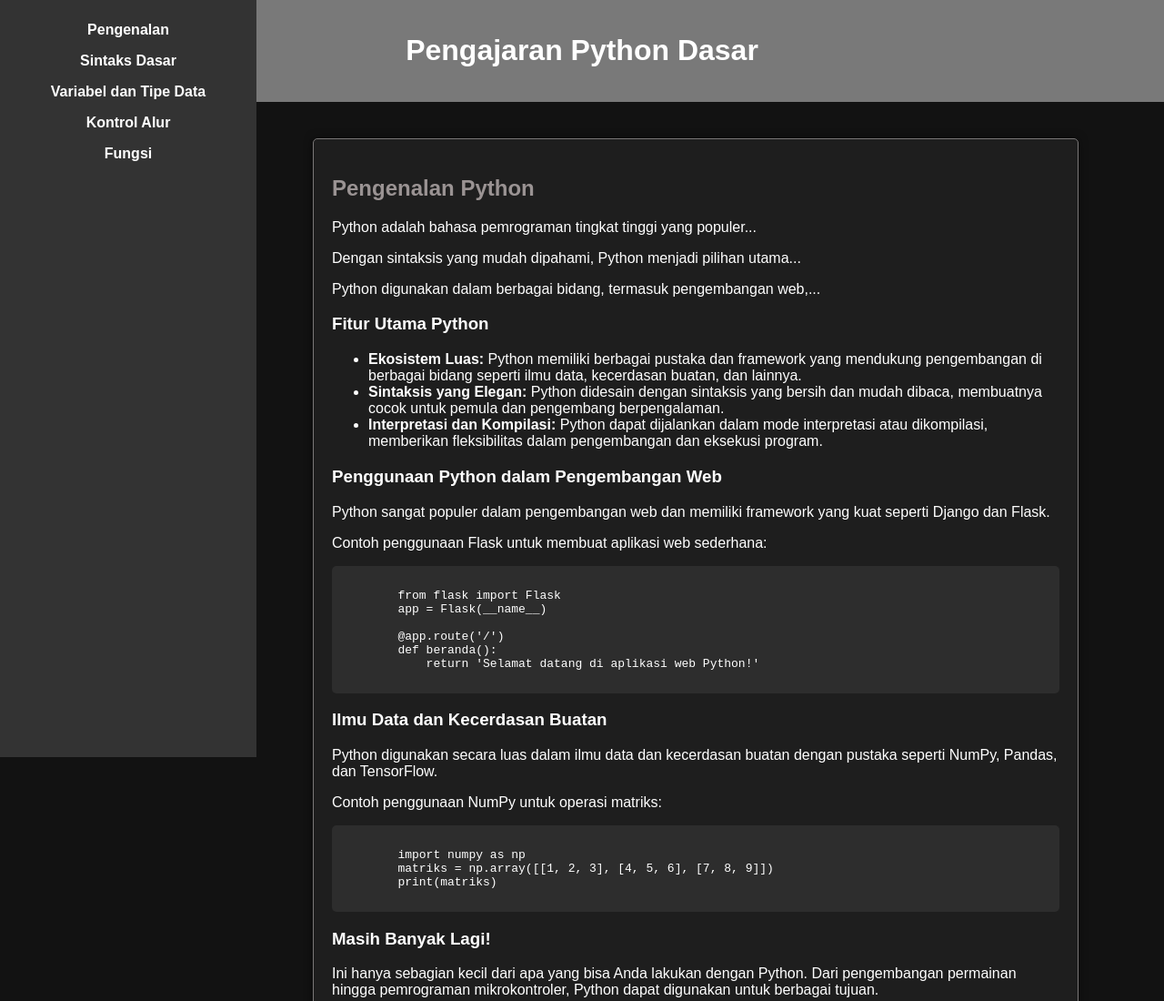
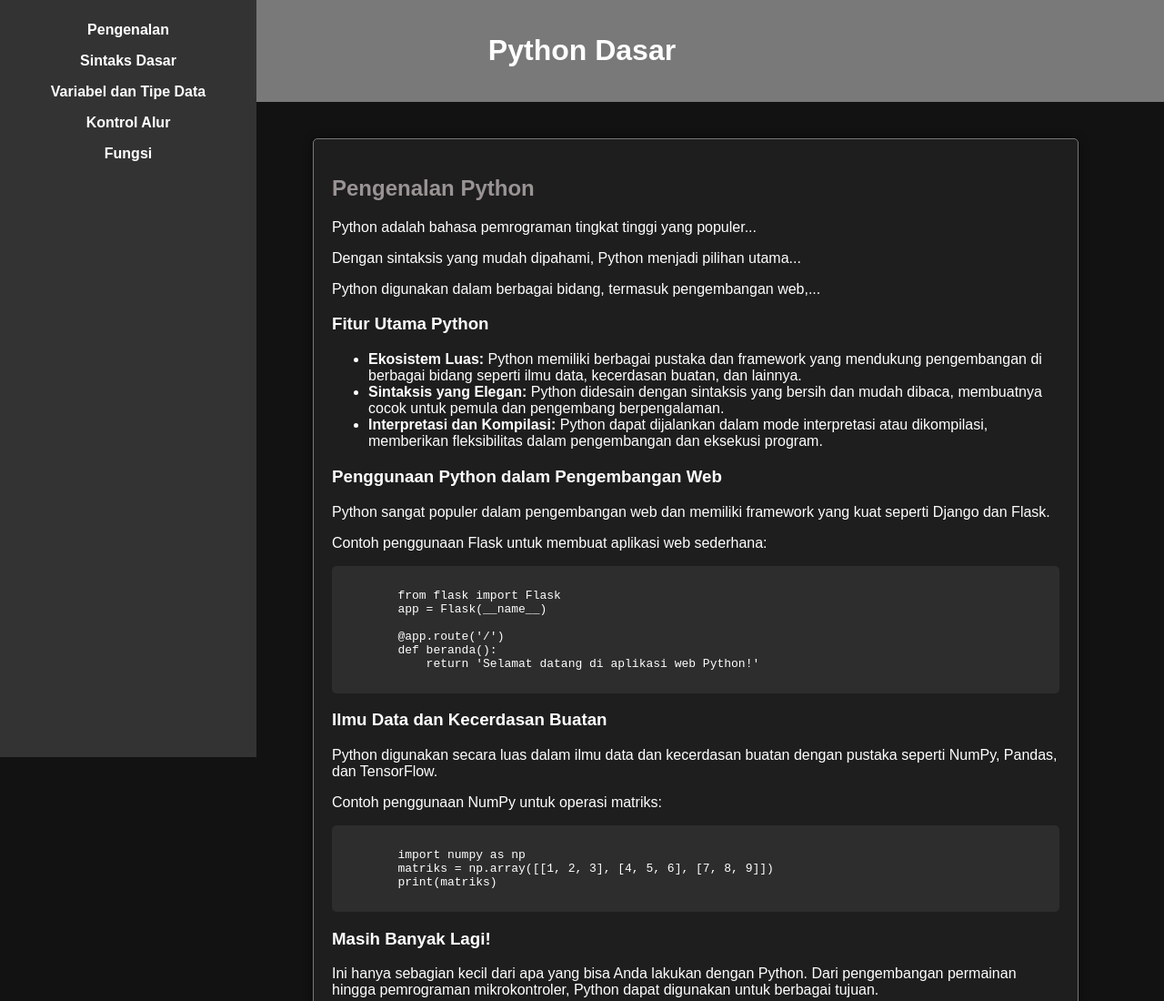
Before and after one commit to kevinfabiana/Wizcodeee, a plain HTML site: page index.html in a window 1280 px wide. Shown: the top 1100 px of the page at 91% size. Drawn offline with Linux system fonts and the light colour scheme.

Commit message:
index.html

```diff
--- a/index.html
+++ b/index.html
@@ -93,7 +93,7 @@
 
 <body>
     <header>
-        <h1>Pengajaran Python Dasar</h1>
+        <h1>Python Dasar</h1>
     </header>
 
     <nav>
```
